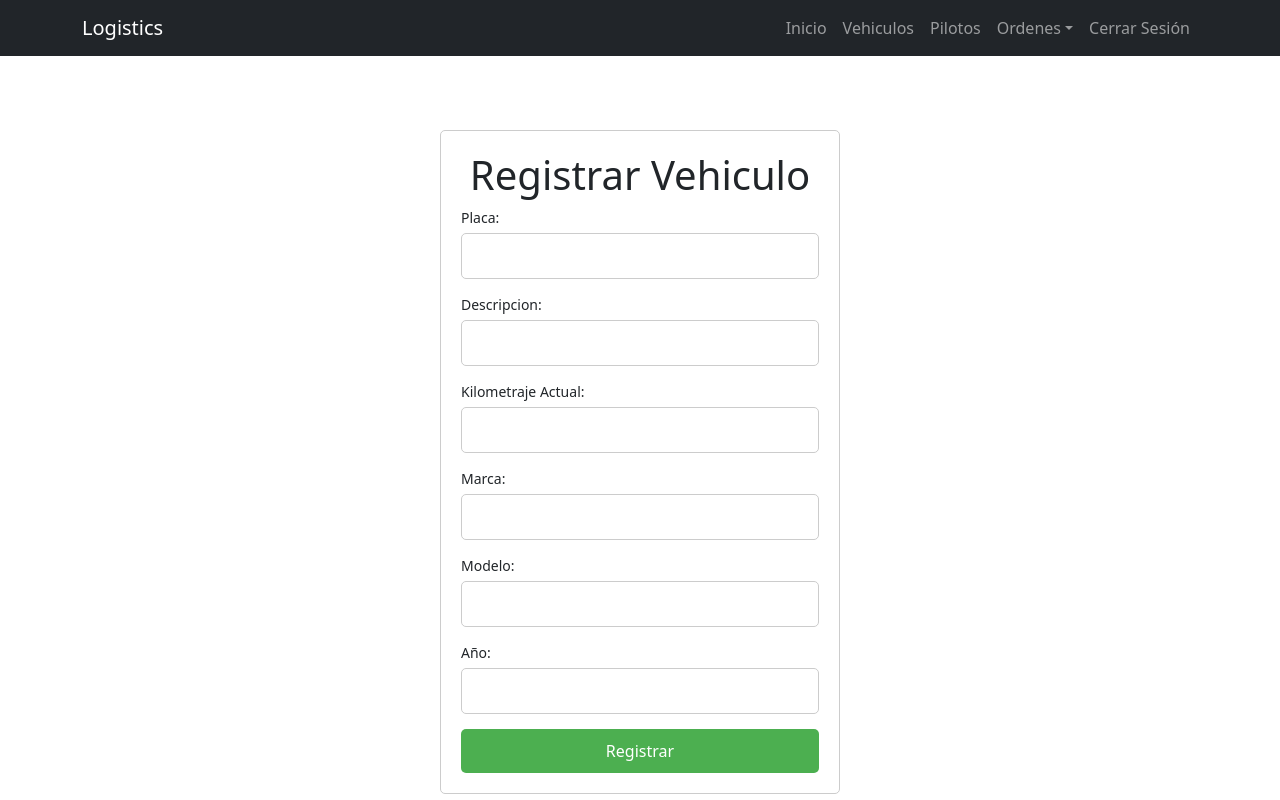
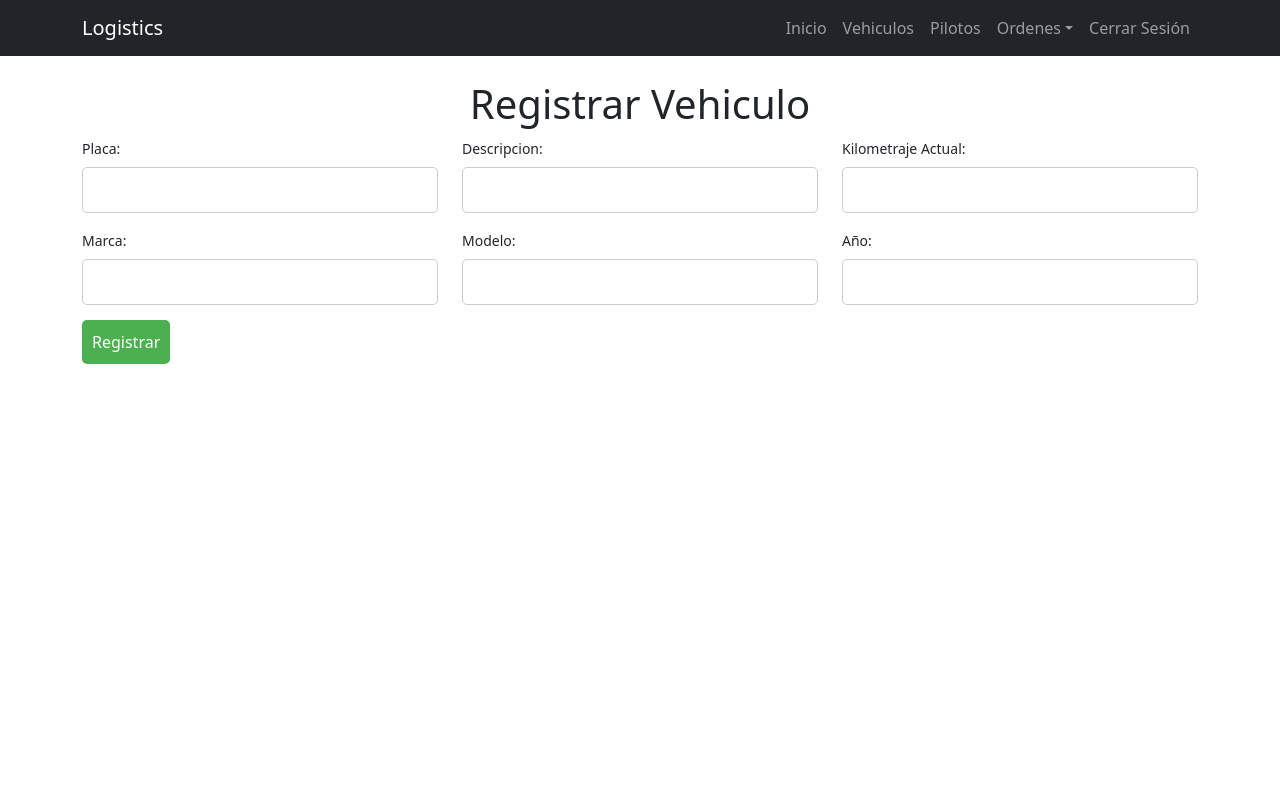
Before and after one commit to Triforce-Tech/aspreactFlotilla, a React (Create React App) app in the folder ClientApp/: page /registervehicle in a window 1280 px wide. Built offline with nearby package versions, Linux system fonts and the light colour scheme.

Commit message:
cambio en driverasigation

```diff
--- a/ClientApp/src/components/RegisterUser.js
+++ b/ClientApp/src/components/RegisterUser.js
@@ -1,15 +1,8 @@
 /*import logo from './logo.svg';*/
 import { useState, useEffect } from 'react';
-import './styles.css';
 import NavigationBar from './NavigationBar';
-import Form from 'react-bootstrap/Form';
 import ReactDOM from "react-dom/client";
-import Container from 'react-bootstrap/Container';
-import Row from 'react-bootstrap/Row';
-import Col from 'react-bootstrap/Col';
-import Tab from 'react-bootstrap/Tab';
-import Tabs from 'react-bootstrap/Tabs';
-import Button from 'react-bootstrap/Button';
+import { Form, Container, Row, Col, Button } from 'react-bootstrap';
 
 
 
@@ -218,7 +211,9 @@ function RegisterUser() {
 
                 <Row>
                     <Col>
-                        <button type="submit">Registrarse</button>
+                        <Button variant="primary" type="submit">
+                            Registrar Vehiculo
+                        </Button>
 
                     </Col>
                 </Row>
--- a/ClientApp/src/components/RegisterVehicle.js
+++ b/ClientApp/src/components/RegisterVehicle.js
@@ -1,5 +1,13 @@
 import React, { useState } from 'react';
-import './styles.css';
+import NavigationBar from './NavigationBar';
+import Form from 'react-bootstrap/Form';
+import ReactDOM from "react-dom/client";
+import Container from 'react-bootstrap/Container';
+import Row from 'react-bootstrap/Row';
+import Col from 'react-bootstrap/Col';
+import Tab from 'react-bootstrap/Tab';
+import Tabs from 'react-bootstrap/Tabs';
+import Button from 'react-bootstrap/Button';
 
 function RegisterVehicle() {
   const [plate, setPlate] = useState('');
@@ -15,61 +23,79 @@ function RegisterVehicle() {
   };
 
   return (
-    <div className="register-container">
+      <div><Container>
       <h1>Registrar Vehiculo</h1>
-      <form onSubmit={handleSubmit}>
-        <label htmlFor="plate">Placa:</label>
-        <input
+      <Form.Group className="mb-3" onSubmit={handleSubmit}>
+        <Row>
+        <Col>
+        <Form.Label htmlFor="plate">Placa:</Form.Label>
+        <Form.Control
           type="text"
           id="plate"
           name="plate"
           value={plate}
           onChange={(event) => setPlate(event.target.value)}
         />
-        <label htmlFor="descripcion">Descripcion:</label>
-        <input
+        </Col>
+        <Col>
+        <Form.Label htmlFor="descripcion">Descripcion:</Form.Label>
+        <Form.Control
           type="text"
           id="descripcion"
           name="descripcion"
           value={descripcion}
           onChange={(event) => setDescripcion(event.target.value)}
         />
-        <label htmlFor="km">Kilometraje Actual:</label>
-        <input
+        </Col>
+        <Col>
+        <Form.Label htmlFor="km">Kilometraje Actual:</Form.Label>
+        <Form.Control
           type="text"
           id="km"
           name="km"
           value={km}
           onChange={(event) => setKm(event.target.value)}
         />
-        <label htmlFor="brand">Marca:</label>
-        <input
+        </Col>
+        </Row>
+
+        <Row>
+        <Col>
+        <Form.Label htmlFor="brand">Marca:</Form.Label>
+        <Form.Control
           type="text"
           id="brand"
           name="brand"
           value={brand}
           onChange={(event) => setBrand(event.target.value)}
         />
-        <label htmlFor="model">Modelo:</label>
-        <input
+        </Col>
+        <Col>
+        <Form.Label htmlFor="model">Modelo:</Form.Label>
+        <Form.Control
           type="text"
           id="model"
           name="model"
           value={model}
           onChange={(event) => setModel(event.target.value)}
         />
-        <label htmlFor="year">Año:</label>
-        <input
+        </Col>
+        <Col>
+        <Form.Label htmlFor="year">Año:</Form.Label>
+        <Form.Control
           type="text"
           id="year"
           name="year"
           value={year}
           onChange={(event) => setYear(event.target.value)}
         />
+        </Col>
+        </Row>
 
         <button type="submit">Registrar</button>
-      </form>
-    </div>
+       </Form.Group>
+      </Container>
+      </div>
   );
 }
 
--- a/ClientApp/src/components/ViewOrder.js
+++ b/ClientApp/src/components/ViewOrder.js
@@ -3,7 +3,7 @@ import React, { useState } from 'react';
 //import Button from 'react-bootstrap/Button';
 //import Form from 'react-bootstrap/Form';
 import NewOrder from './NewOrder';
-import { Table, Button, Form  } from 'reactstrap'
+import { Table, Button, Form  } from 'react-bootstrap'
 
 
 import {
```
Also changed, not shown: ClientApp/package.json (+142 -0 lines), 2 other files (tests, documents, lock files or other folders).
